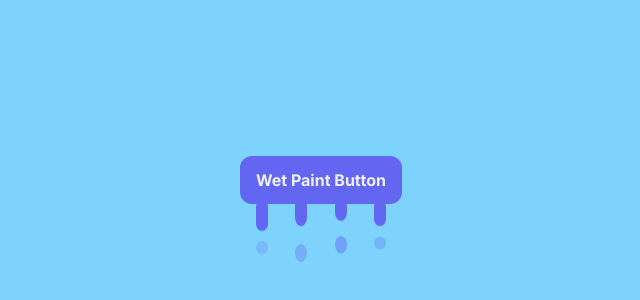
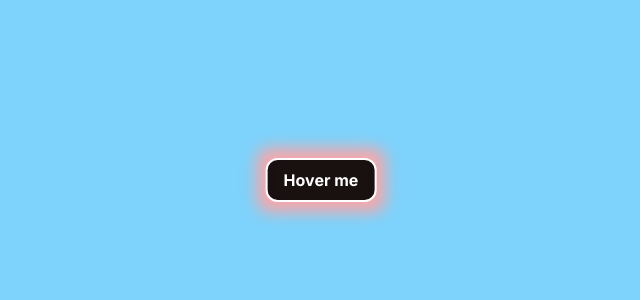
Before and after one commit to weeeeey/zeroUI, a Next.js app: page / in a window 1280 px wide. Shown: the part 220-520 px from the top of the page, without its empty margins (319-959 px from the left). Built offline with nearby package versions, Linux system fonts and the light colour scheme.

Commit message:
gradient shadow btn

```diff
--- a/app/page.tsx
+++ b/app/page.tsx
@@ -1,13 +1,11 @@
 'use client';
 
-import { DottedBtn } from '@/components/ui/buttons/dotted-btn';
-import { MagnetBtn } from '@/components/ui/buttons/magnet-btn';
-import { WetPaintBtn } from '@/components/ui/buttons/wet-paint-btn';
+import { GradientBtn } from '@/components/ui/buttons/gradient-btn';
 
 const MainPage = () => {
     return (
         <div className="w-full h-full bg-sky-300 flex justify-center items-center px-20 py-10">
-            <WetPaintBtn />
+            <GradientBtn />
         </div>
     );
 };
--- /dev/null
+++ b/components/ui/buttons/gradient-btn.tsx
@@ -0,0 +1,17 @@
+'use client';
+
+import { motion } from 'framer-motion';
+import React from 'react';
+
+export const GradientBtn = () => {
+    return (
+        <div className="group relative">
+            <button className="bg-black/90 hover:scale-105 absolute top-1/2 left-1/2 -translate-x-1/2 -translate-y-1/2  z-10 px-4 py-2 border-2 border-white rounded-xl group-hover:bg-transparent transition-all ">
+                <div className="text-white font-bold text-nowrap z-30">
+                    Hover me
+                </div>
+            </button>
+            <div className="rounded-xl w-32 h-16 blur absolute top-1/2 left-1/2 -translate-x-1/2 -translate-y-1/2 bg-red-300 group-hover:bg-red-400 transition-all"></div>
+        </div>
+    );
+};
```
